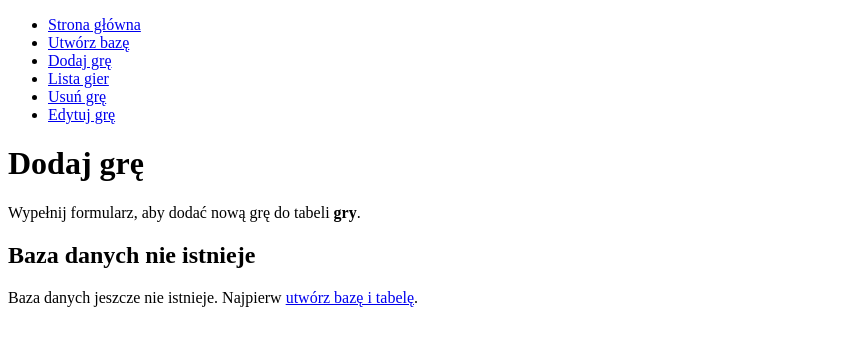
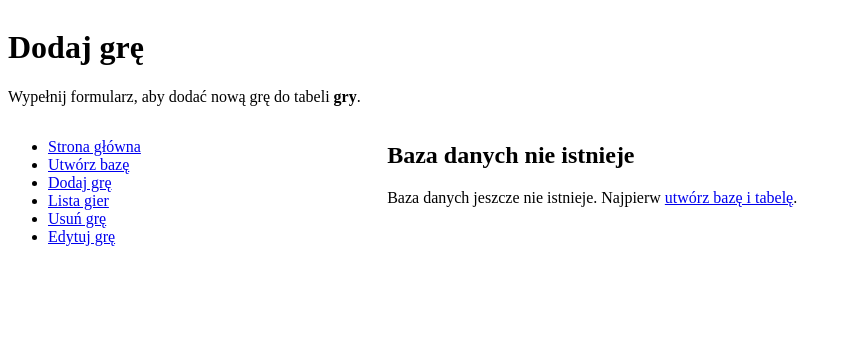
Before and after one commit to LuminousDeveloper/PAI, a PHP site: page /dodaj.php in a window 1280 px wide. Shown: the top 346 px of the page, without its empty margins (0-852 px from the left). Run offline with PHP 8.4, Linux system fonts and the light colour scheme.

Commit message:
Dodaj layout grid do zadania 24

```diff
--- a/zadanie 24 - PHP/dodaj.php
+++ b/zadanie 24 - PHP/dodaj.php
@@ -27,8 +27,10 @@ if (isset($_POST['dodaj']) && $dbExists) {
     <meta charset="UTF-8">
     <meta name="viewport" content="width=device-width, initial-scale=1.0">
     <title>Dodaj grę - Baza gier komputerowych</title>
+    <link rel="stylesheet" href="style.css">
 </head>
 <body>
+    <div class="container">
     <?php include 'nav.php'; ?>
 
     <header>
--- a/zadanie 24 - PHP/edytuj.php
+++ b/zadanie 24 - PHP/edytuj.php
@@ -63,8 +63,10 @@ if ($dbExists) {
     <meta charset="UTF-8">
     <meta name="viewport" content="width=device-width, initial-scale=1.0">
     <title>Edytuj grę - Baza gier komputerowych</title>
+    <link rel="stylesheet" href="style.css">
 </head>
 <body>
+    <div class="container">
     <?php include 'nav.php'; ?>
 
     <header>
--- a/zadanie 24 - PHP/footer.php
+++ b/zadanie 24 - PHP/footer.php
@@ -1,2 +1,4 @@
+        <footer></footer>
+    </div>
 </body>
 </html>
--- a/zadanie 24 - PHP/index.php
+++ b/zadanie 24 - PHP/index.php
@@ -4,8 +4,10 @@
     <meta charset="UTF-8">
     <meta name="viewport" content="width=device-width, initial-scale=1.0">
     <title>Baza gier komputerowych - start</title>
+    <link rel="stylesheet" href="style.css">
 </head>
 <body>
+    <div class="container">
     <?php include 'nav.php'; ?>
 
     <header>
--- a/zadanie 24 - PHP/lista.php
+++ b/zadanie 24 - PHP/lista.php
@@ -21,8 +21,10 @@ if ($dbExists) {
     <meta charset="UTF-8">
     <meta name="viewport" content="width=device-width, initial-scale=1.0">
     <title>Lista gier - Baza gier komputerowych</title>
+    <link rel="stylesheet" href="style.css">
 </head>
 <body>
+    <div class="container">
     <?php include 'nav.php'; ?>
 
     <header>
--- a/zadanie 24 - PHP/nav.php
+++ b/zadanie 24 - PHP/nav.php
@@ -2,6 +2,7 @@
 $currentPage = basename($_SERVER['PHP_SELF']);
 ?>
 
+<aside>
     <nav aria-label="Menu główne">
         <ul>
             <li><a href="index.php" class="<?= $currentPage == 'index.php' ? 'active' : '' ?>">Strona główna</a></li>
@@ -12,3 +13,4 @@ $currentPage = basename($_SERVER['PHP_SELF']);
             <li><a href="edytuj.php" class="<?= $currentPage == 'edytuj.php' ? 'active' : '' ?>">Edytuj grę</a></li>
         </ul>
     </nav>
+</aside>
--- /dev/null
+++ b/zadanie 24 - PHP/style.css
@@ -0,0 +1,24 @@
+.container {
+    display: grid;
+    grid-template-columns: 30% 70%;
+    grid-template-areas:
+        "naglowek naglowek"
+        "bok glowny"
+        "stopka stopka";
+}
+
+header {
+    grid-area: naglowek;
+}
+
+aside {
+    grid-area: bok;
+}
+
+main {
+    grid-area: glowny;
+}
+
+footer {
+    grid-area: stopka;
+}
--- a/zadanie 24 - PHP/usun.php
+++ b/zadanie 24 - PHP/usun.php
@@ -26,8 +26,10 @@ if (isset($_POST['usun']) && $dbExists) {
     <meta charset="UTF-8">
     <meta name="viewport" content="width=device-width, initial-scale=1.0">
     <title>Usuń grę - Baza gier komputerowych</title>
+    <link rel="stylesheet" href="style.css">
 </head>
 <body>
+    <div class="container">
     <?php include 'nav.php'; ?>
 
     <header>
--- a/zadanie 24 - PHP/utworz.php
+++ b/zadanie 24 - PHP/utworz.php
@@ -38,8 +38,10 @@ if (isset($_POST['utworz'])) {
     <meta charset="UTF-8">
     <meta name="viewport" content="width=device-width, initial-scale=1.0">
     <title>Utwórz bazę - Baza gier komputerowych</title>
+    <link rel="stylesheet" href="style.css">
 </head>
 <body>
+    <div class="container">
     <?php include 'nav.php'; ?>
 
     <header>
```
Lines whose indentation alone changed are shown as unchanged.
